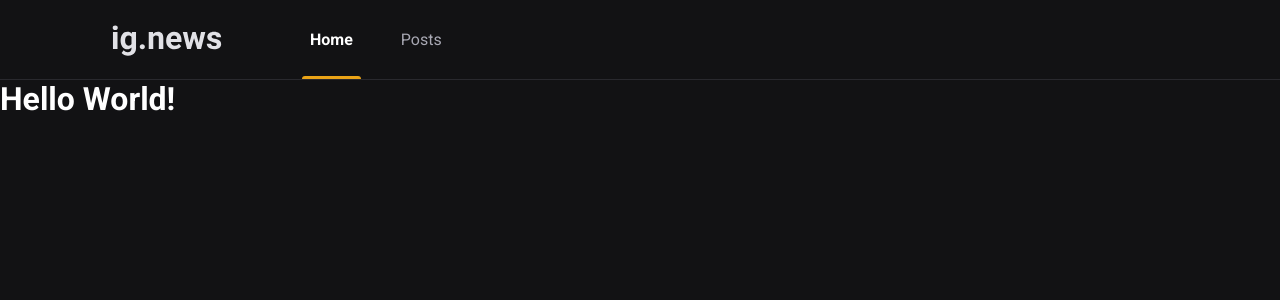
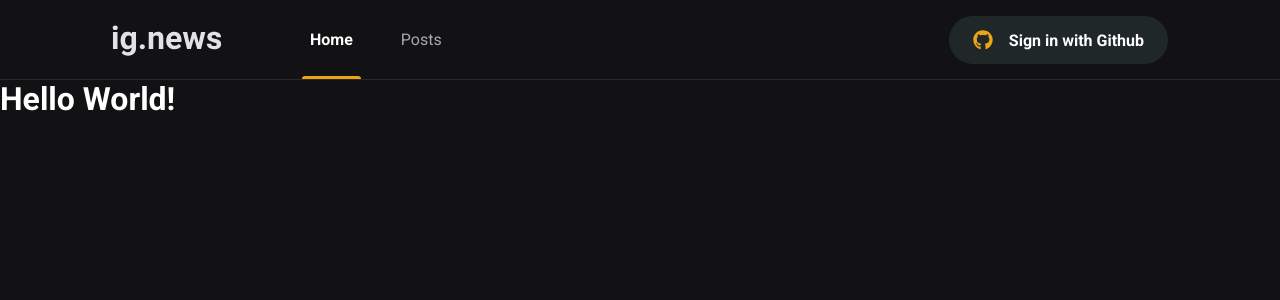
Before and after one commit to thiagocdn/ignews, a Next.js app: page / in a window 1280 px wide. Shown: the top 300 px of the page. Built offline with nearby package versions, Linux system fonts and the light colour scheme.

Commit message:
adicionado botao de signin

```diff
--- a/package.json
+++ b/package.json
@@ -12,6 +12,7 @@
     "next": "12.1.4",
     "react": "18.0.0",
     "react-dom": "18.0.0",
+    "react-icons": "^4.3.1",
     "sass": "^1.50.0"
   },
   "devDependencies": {
--- a/src/Components/Header/index.tsx
+++ b/src/Components/Header/index.tsx
@@ -1,3 +1,4 @@
+import { SignInButton } from '../SignInButton'
 import styles from './styles.module.scss'
 
 export function Header() {
@@ -9,6 +10,8 @@
           <a href="#" className={styles.active}>Home</a>
           <a href="#">Posts</a>
         </nav>
+
+        <SignInButton />
       </div>
     </header>
   )
--- a/src/Components/Header/styles.module.scss
+++ b/src/Components/Header/styles.module.scss
@@ -50,4 +50,8 @@
       }
     }
   }
+
+  button {
+    margin-left: auto;
+  }
 }
--- /dev/null
+++ b/src/Components/SignInButton/index.tsx
@@ -0,0 +1,20 @@
+import { FaGithub } from 'react-icons/fa'
+import { FiX } from 'react-icons/fi'
+import styles from './styles.module.scss'
+
+export function SignInButton() {
+  const isUserLeggedIn = false;
+
+  return isUserLeggedIn ? (
+    <button type="button" className={styles.signInButton}>
+      <FaGithub color='#04d361' />
+      Thiago Cedran Santos
+      <FiX color='#737380' className={styles.closeIcon} />
+    </button>
+  ) : (
+    <button type="button" className={styles.signInButton}>
+      <FaGithub color='#eba517' />
+      Sign in with Github
+    </button>
+  )
+}
--- /dev/null
+++ b/src/Components/SignInButton/styles.module.scss
@@ -0,0 +1,34 @@
+.signInButton {
+  height: 3rem;
+  border-radius: 3rem;
+  background: var(--gray-850);
+  border: 0;
+  padding: 0 1.5rem;
+
+  display: flex;
+  align-items: center;
+  justify-content: center;
+
+  color: var(--white);
+
+  font-weight: bold;
+
+  svg {
+    width: 20px;
+    height: 20px;
+  }
+
+  svg:first-child {
+    margin-right: 1rem;
+  }
+
+  svg.closeIcon {
+    margin-left: 1rem;
+  }
+
+  transition: filter 0.2s;
+
+  &:hover {
+    filter: brightness(0.8)
+  }
+}
--- a/src/styles/global.scss
+++ b/src/styles/global.scss
@@ -10,6 +10,7 @@
   --gray-100: #e1e1e6;
   --gray-300: #a8a8b3;
   --gray-800: #29292e;
+  --gray-850: #1f2729;
   --gray-900: #121214;
 
   --cyan-500: #61dafb;
```
Also changed, not shown: 1 other file (tests, documents, lock files or other folders).
